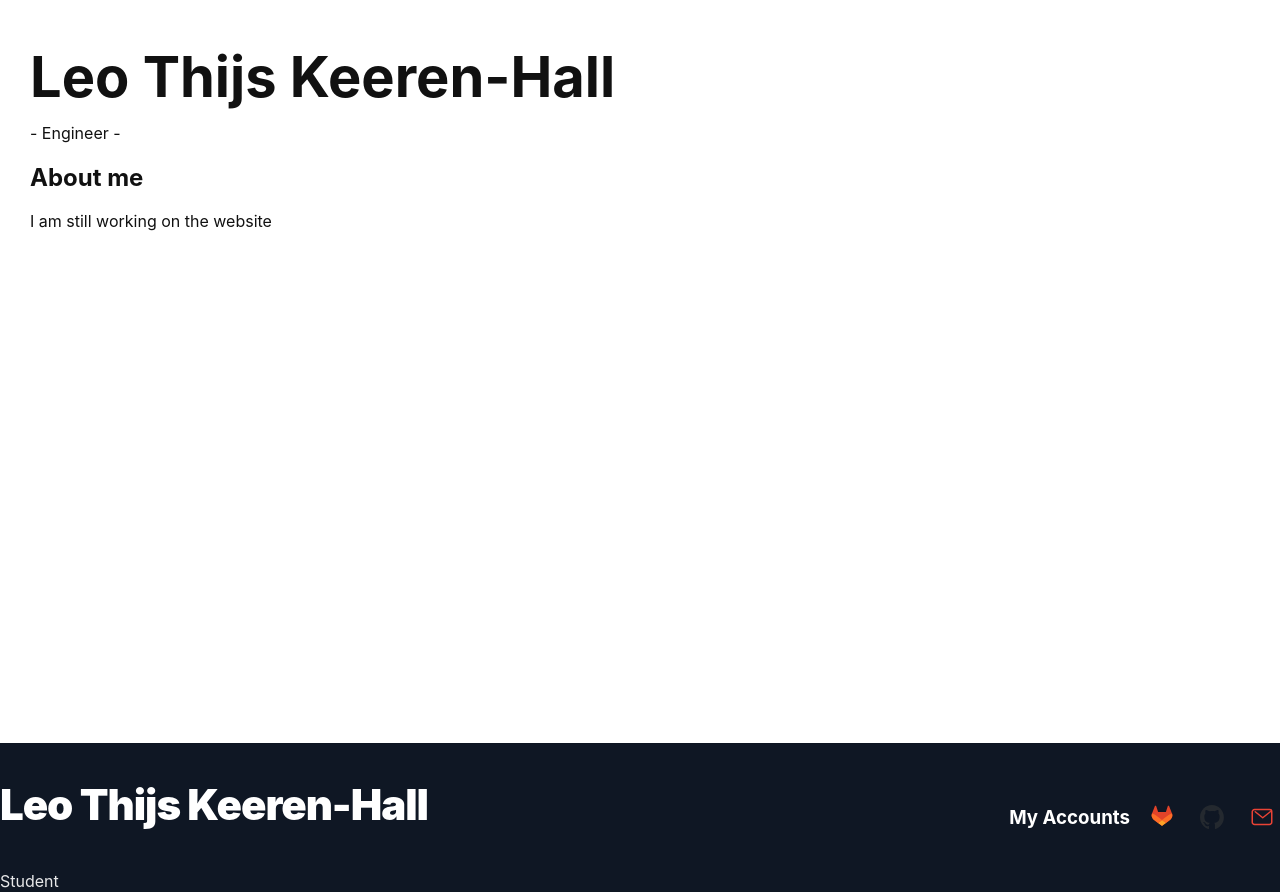
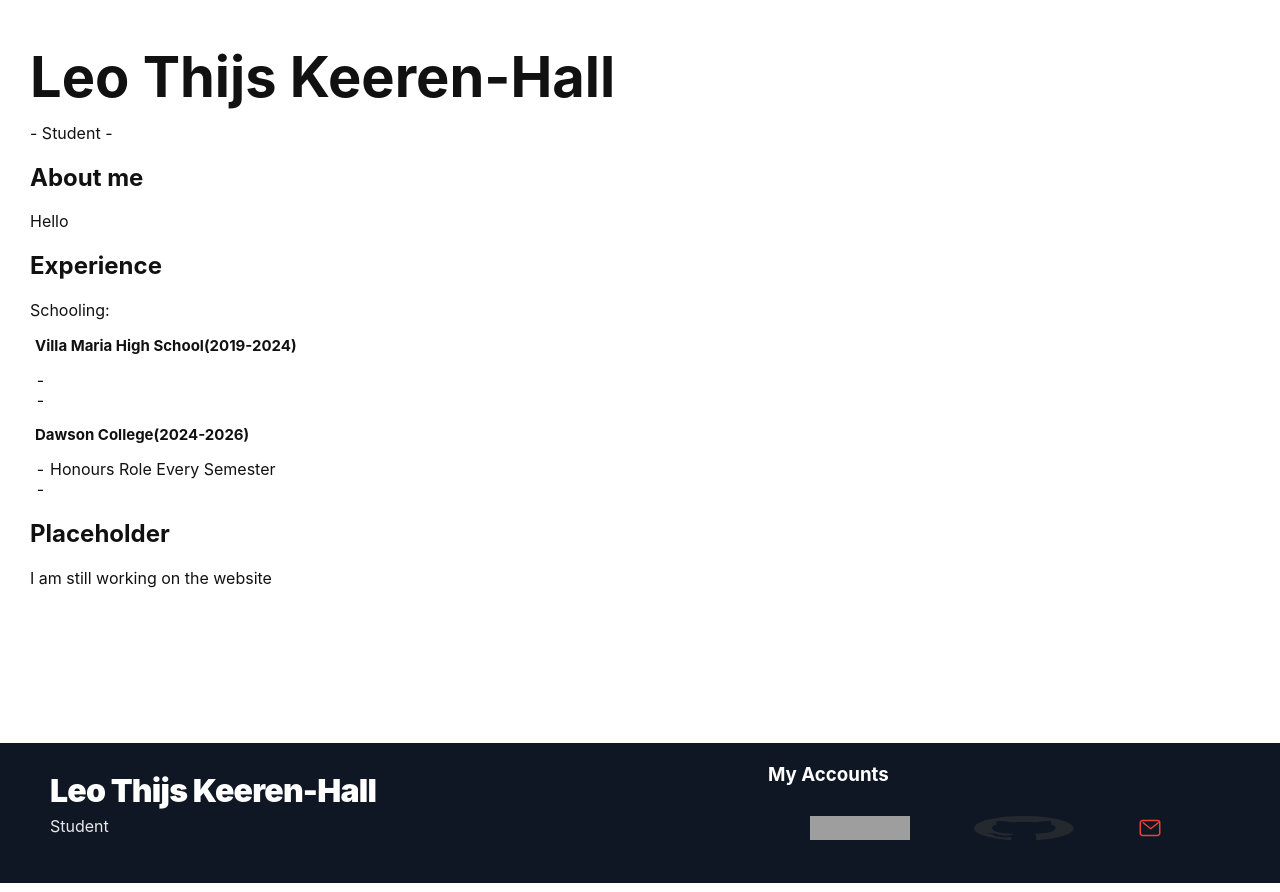
Before and after one commit to LThijsKH/Landing-Page, a Flask app: page / in a window 1280 px wide. Shown: the part 57-949 px from the top of the page. Run offline with Flask 3, Linux system fonts and the light colour scheme; grey boxes are pictures that could not be loaded.

Commit message:
feat: Seperating and updating general and landing page css

```diff
--- a/static/styles/general.css
+++ b/static/styles/general.css
@@ -83,16 +83,18 @@ footer{
 
 footer .left{
     align-items: start;
-    display:flex;
-    flex-direction:column;
+    display: flex;
+    flex-direction: column;
     gap: 6px;
+    padding-left: 50px;
 }
 
 footer .homepage{
-    font-size: clamp(24px, 5vw, 42px);
-    font-weight:900;
+    font-size: 32px;
+    font-weight: 900;
     letter-spacing: -0.025em;
-    text-decoration:none;
+    text-decoration: none;
+    margin-bottom: 0;
 }
 
 footer .muted{
@@ -102,18 +104,34 @@ footer .muted{
 
 footer .right{
     display:flex;
-    align-items:center;
-    gap:14px;
+    gap: 14px;
+    flex-direction: column;
+    min-width: 40%;
+}
+
+footer .right #Contact {
+    margin-bottom: 0;
 }
 
 footer .right a{
-    display:inline-flex;
-    align-items:center;
-    justify-content:center;
     padding: 6px;
     border-radius:6px;
+    min-width: 100px;
+    height: 50px;
 }
 
-footer .right a:hover{
+footer .right #links {
+    padding: 10px;
+    display: flex;
+    flex-direction: row;
+    align-items:center;
+    justify-content: space-around;
+}
+
+footer .right a:hover {
     background-color: var(--accent-border);
 }
+
+footer .right a img {
+    min-width: 100%;
+}
--- /dev/null
+++ b/static/styles/landing.css
@@ -0,0 +1,14 @@
+ul.experience {
+    list-style: none;
+    padding-left: 5px;
+}
+
+ul.experience h3 {
+    font-size: 15px;
+}
+
+ul.experience ul {
+    margin-left: 5px;
+    padding-left: 10px;
+    list-style-type: "- ";
+}
--- a/templates/index.html
+++ b/templates/index.html
@@ -1,8 +1,33 @@
 {% extends "layout.html" %}
+
 {% block title %}{{ super() }}{% endblock %}
+
+{% block extra_head %}<link rel="stylesheet" href="{{ url_for('static', filename='styles/landing.css') }}?v=1.1">{% endblock %}
+
 {% block header %}Leo Thijs Keeren-Hall{% endblock %}
+
 {% block content %}
-    <p> - Engineer - </p>
+    <p> - Student - </p>
     <h2>About me</h2>
-    <p>I am still working on the website</p>
+    Hello
+    <h2>Experience</h2>
+    Schooling:
+    <ul class="experience">
+        <li>
+            <h3>Villa Maria High School<span class="date">(2019-2024)</span></h3>
+            <ul>
+                <li></li>
+                <li></li>
+            </ul>
+        </li>
+        <li>
+            <h3>Dawson College<span class="date">(2024-2026)</span></h3>
+            <ul>
+                <li>Honours Role Every Semester</li>
+                <li></li>
+            </ul>
+        </li>
+    </ul>
+    <h2>Placeholder</h2>
+    I am still working on the website
 {% endblock %}
--- a/templates/layout.html
+++ b/templates/layout.html
@@ -32,8 +32,9 @@
         </div>
         <div class="right">
             <h3 id="Contact">My Accounts</h3>
+            <div id="links">
                 <a href="https://gitlab.com/leotkh" title="GitLab" target="_blank" rel="noopener">
-                <img src="{{ url_for('static', filename='img/gitlab-logo.svg') }}" alt="GitLab" width="24" height="24" style="vertical-align: middle;" />
+                    <img src="{{ url_for('static', filename='img/dark.svg') }}" alt="GitLab" width="24" height="24" style="vertical-align: middle;" />
                 </a>
                 <a href="https://github.com/lthijskh" title="GitHub" target="_blank" rel="noopener">
                     <img src="{{ url_for('static', filename='img/github-mark.svg') }}" alt="GitHub" width="24" height="24" />
@@ -42,6 +43,7 @@
                     <svg width="24" height="24" viewBox="0 0 24 24" fill="none" xmlns="http://www.w3.org/2000/svg"><path d="M21.75 6.75v10.5a2.25 2.25 0 0 1-2.25 2.25H4.5a2.25 2.25 0 0 1-2.25-2.25V6.75A2.25 2.25 0 0 1 4.5 4.5h15a2.25 2.25 0 0 1 2.25 2.25zm-1.5 0-7.5 6-7.5-6" stroke="#EA4335" stroke-width="1.5" stroke-linecap="round" stroke-linejoin="round"/></svg>
                 </a>
             </div>
+        </div>
     </footer>
 </body>
 </html>
```
Lines whose indentation alone changed are shown as unchanged.
